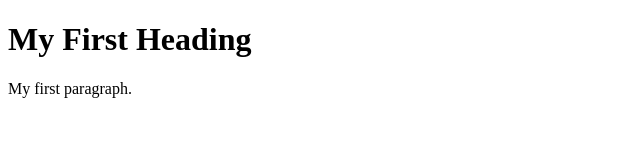
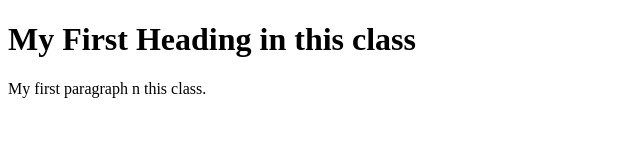
Before and after one commit to Joseph123231/MyfirstRepo, a plain HTML site: page Index.html in a window 1280 px wide. Shown: the whole page, without its empty margins (0-640 px from the left). Drawn offline with Linux system fonts and the light colour scheme.

Commit message:
Update Index.html

```diff
--- a/Index.html
+++ b/Index.html
@@ -1,12 +1,12 @@
 <!DOCTYPE html>
 <html>
 <head>
-<title>Page Title</title>
+<title>My first page title in this class</title>
 </head>
 <body>
 
-<h1>My First Heading</h1>
-<p>My first paragraph.</p>
+<h1>My First Heading in this class</h1>
+<p>My first paragraph n this class.</p>
 
 </body>
 </html>
```
